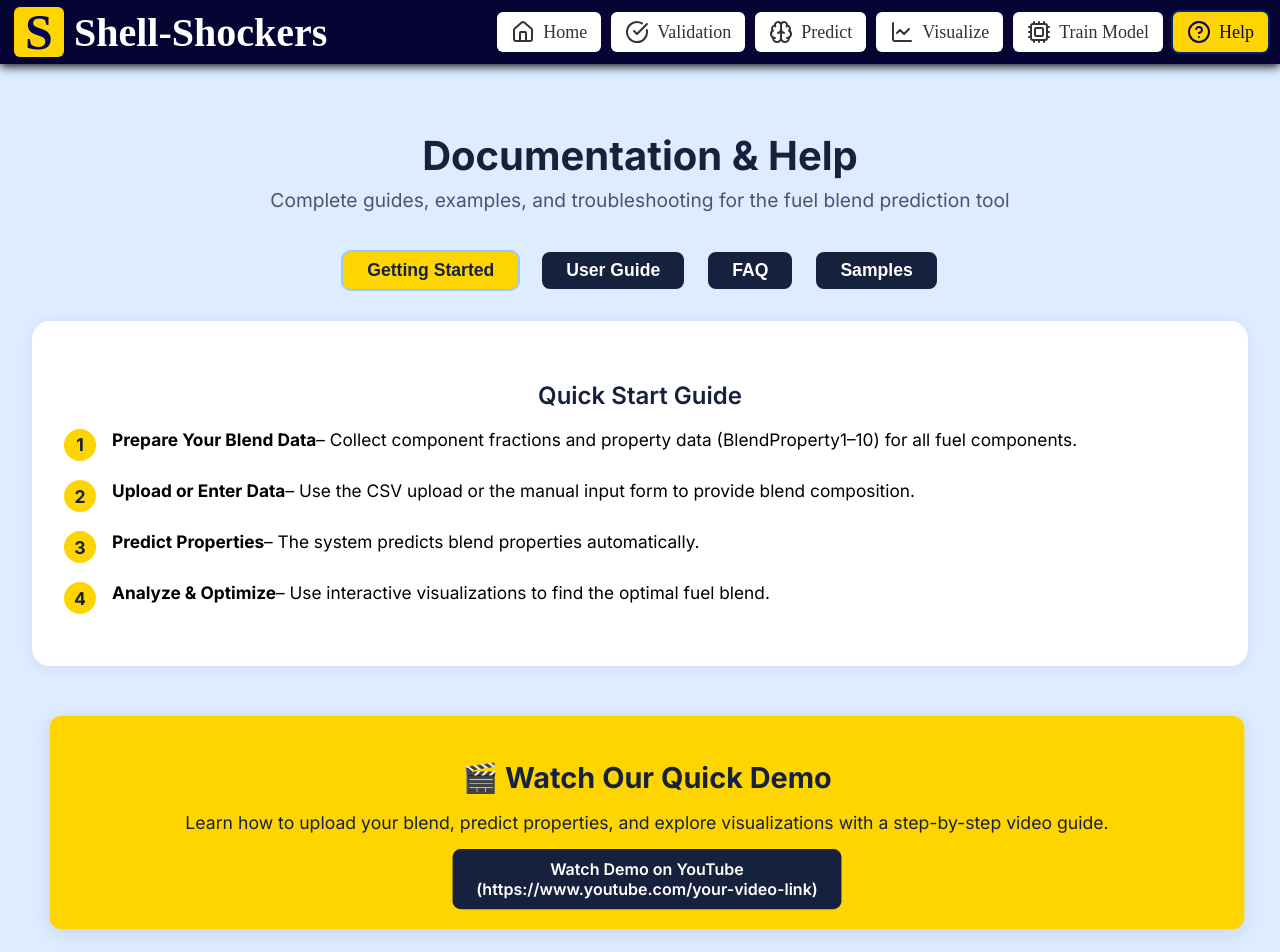
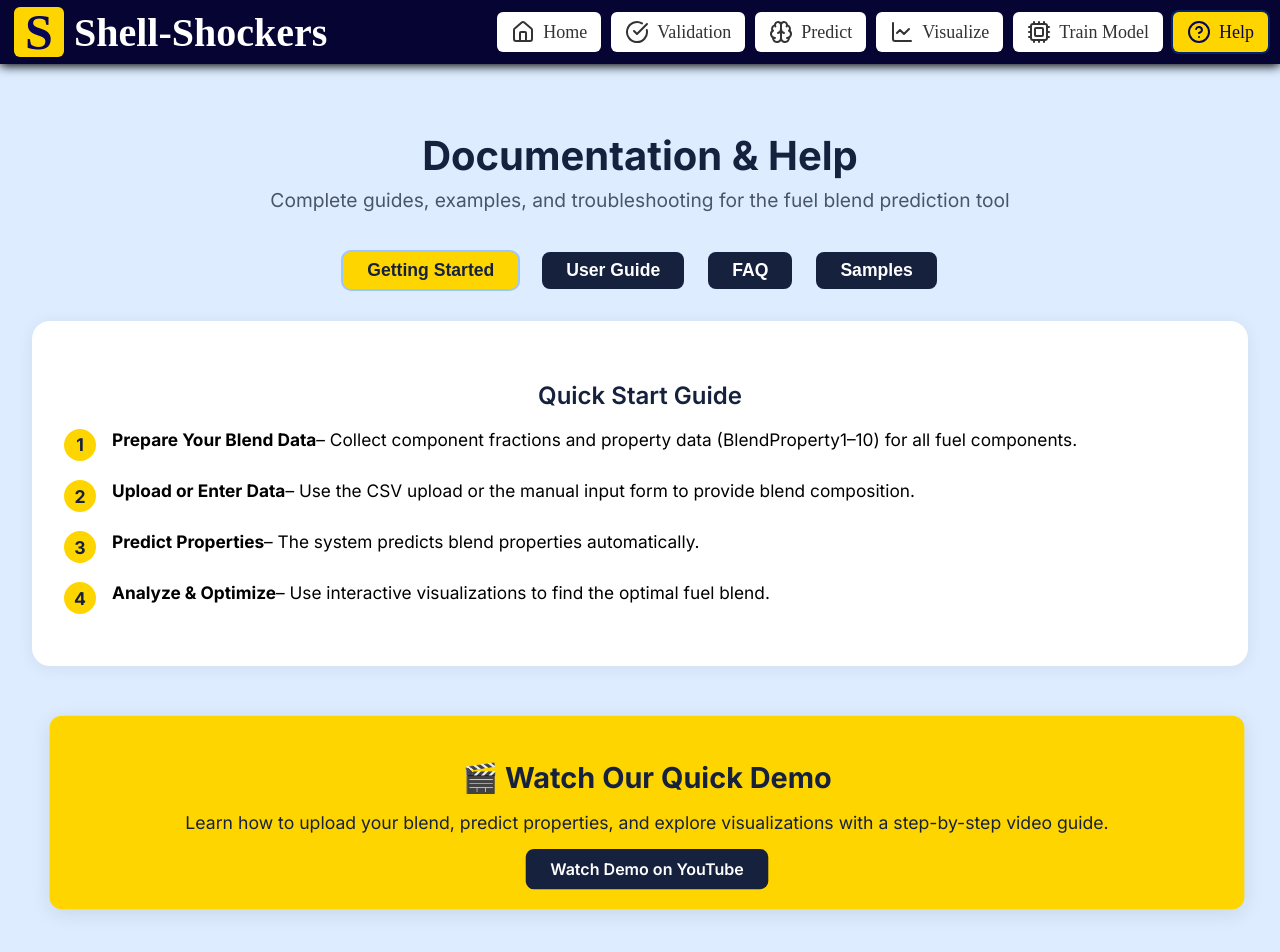
Before and after one commit to Niranjanakamaraj/Shell-Shockers, a Next.js app in the folder predictor/: page /help in a window 1280 px wide. Shown: the top 952 px of the page. Built offline with nearby package versions, Linux system fonts and the light colour scheme.

Commit message:
updation

```diff
--- a/predictor/src/app/help/page.tsx
+++ b/predictor/src/app/help/page.tsx
@@ -52,7 +52,6 @@ export default function Help() {
     className="demo-video-btn"
   >
     Watch Demo on YouTube<br/>
-    (https://www.youtube.com/your-video-link)
   </a>
 </div>
     </div>
```
